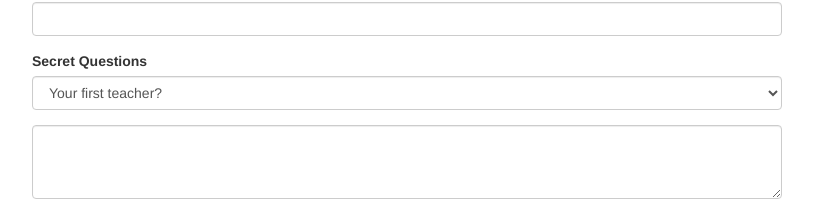
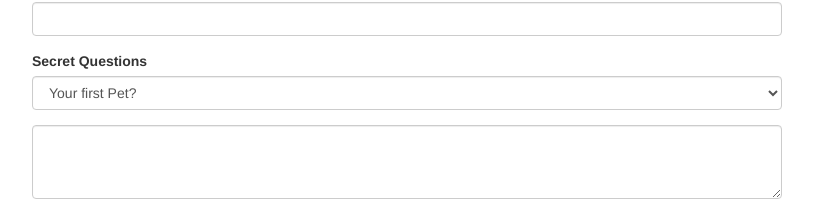
Before and after one commit to ashwinalexander/forms-td, an Angular app: page / in a window 1280 px wide. Shown: the part 161-362 px from the top of the page, without its empty margins (233-1046 px from the left). Built offline with nearby package versions, Linux system fonts and the light colour scheme.

Commit message:
changing default question

```diff
--- a/src/app/app.component.ts
+++ b/src/app/app.component.ts
@@ -9,7 +9,7 @@
 export class AppComponent {
 
   @ViewChild('f') signUpForm: NgForm;
-  defaultQuestion = 'teacher';
+  defaultQuestion = 'pet';
   defaultRadio = 'female';
   answer = '';
   genders = ['male', 'female'];
```
